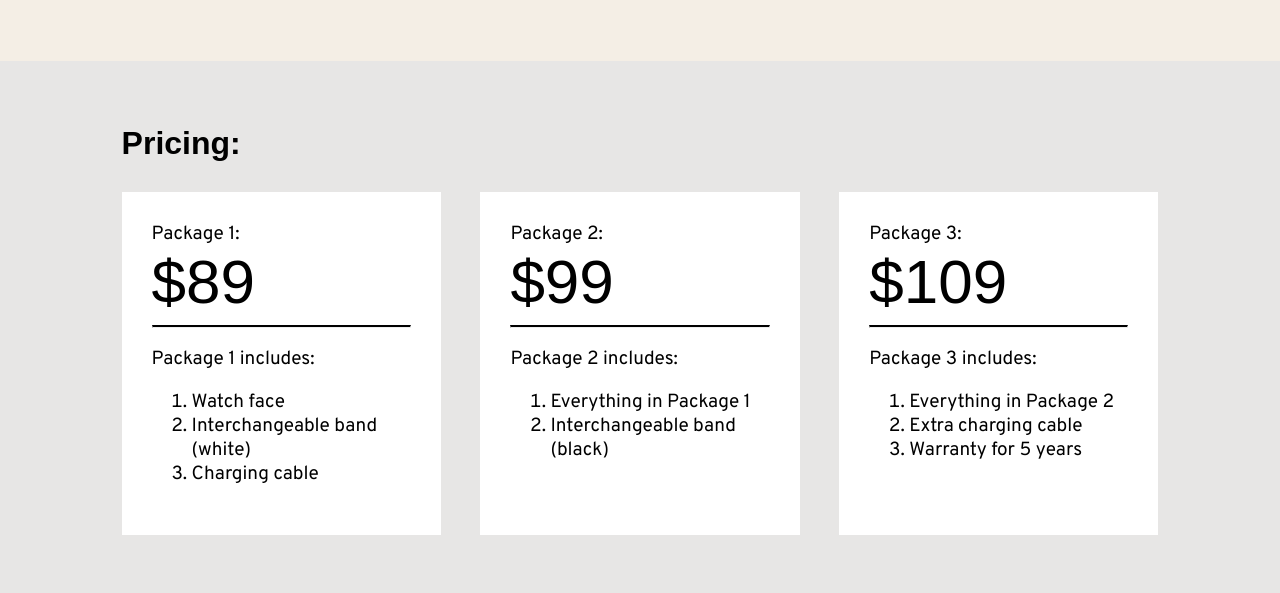
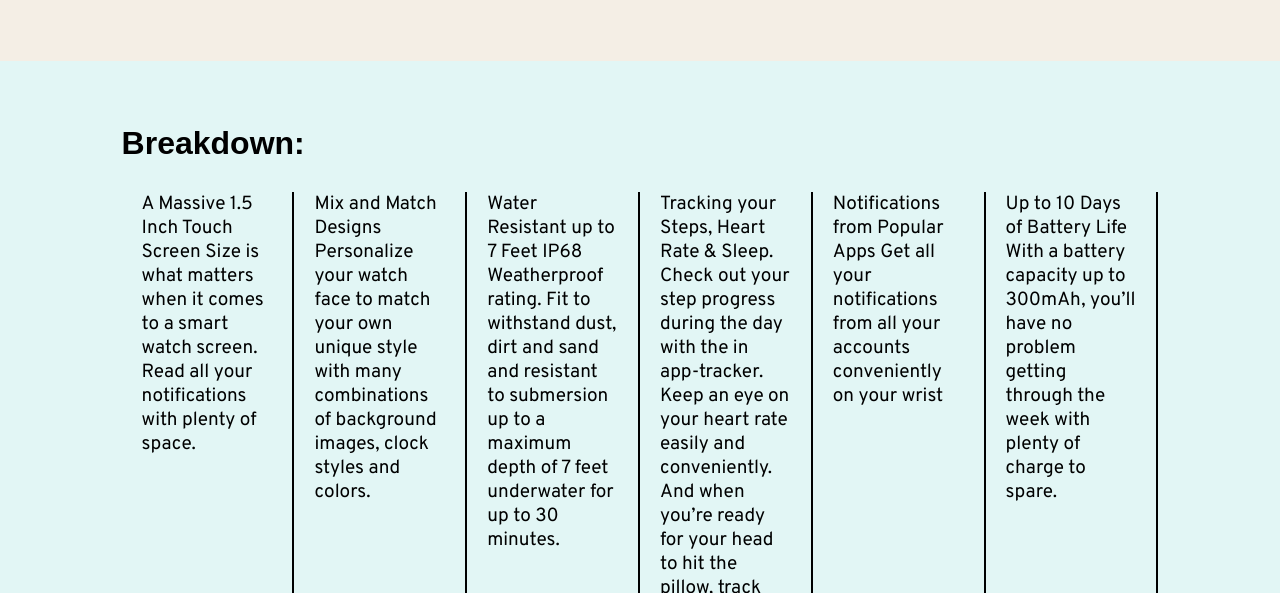
Before and after one commit to BrandonRivas/brainstation_challenege, a plain HTML site: page starter-code/index.html in a window 1280 px wide. Shown: the part 1320-1913 px from the top of the page. Drawn offline with Linux system fonts and the light colour scheme; a web font is replaced by a local one.

Commit message:
Contain code and style for Breakdown
This contains finished code for breakdown section with css

```diff
--- a/starter-code/index.html
+++ b/starter-code/index.html
@@ -21,6 +21,32 @@
       hr {
         border-top: 2px solid black;
       }
+      .breakdown {
+        padding: 0 5%;
+        background: #e2f6f5;
+        padding-top: 5%;
+        padding-bottom: 5%;
+      }
+
+      .breakdown_container {
+        padding: 0 5%;
+      }
+      .breakdown__title {
+        font-family: "Chivo", Arial, Helvetica, sans-serif;
+        font-size: 32px;
+        margin: 0 0 30px;
+      }
+
+      .breakdown__flex {
+        display: flex;
+        justify-content: space-around;
+      }
+      .breakdown__card {
+        width: 40%;
+        font-size: 19px;
+        padding: 0 20px 0;
+        border-right: 2px solid black;
+      }
     </style>
   </head>
   <body>
@@ -29,9 +55,6 @@
         <li class="nav__pages-list-item">
           <a class="nav__pages-link" href="/">HOME</a>
         </li>
-        <!-- <li class="nav__pages-list-item">
-                <a class="nav__pages-link" href="/">CONTACT</a>
-            </li> -->
       </ul>
       <a class="nav__logo" href="#">
         <img
@@ -100,6 +123,47 @@
           </div>
         </div>
       </div>
+      <div>
+        <div class="breakdown">
+          <div class="breakdown_container">
+            <h3 class="breakdown__title">Breakdown:</h3>
+            <div class="breakdown__flex">
+              <div class="breakdown__card">
+                A Massive 1.5 Inch Touch Screen Size is what matters when it
+                comes to a smart watch screen. Read all your notifications with
+                plenty of space.
+              </div>
+
+              <div class="breakdown__card">
+                Mix and Match Designs Personalize your watch face to match your
+                own unique style with many combinations of background images,
+                clock styles and colors.
+              </div>
+              <div class="breakdown__card">
+                Water Resistant up to 7 Feet IP68 Weatherproof rating. Fit to
+                withstand dust, dirt and sand and resistant to submersion up to
+                a maximum depth of 7 feet underwater for up to 30 minutes.
+              </div>
+              <div class="breakdown__card">
+                Tracking your Steps, Heart Rate & Sleep. Check out your step
+                progress during the day with the in app-tracker. Keep an eye on
+                your heart rate easily and conveniently. And when you’re ready
+                for your head to hit the pillow, track that too.
+              </div>
+              <div class="breakdown__card">
+                Notifications from Popular Apps Get all your notifications from
+                all your accounts conveniently on your wrist
+              </div>
+              <div class="breakdown__card">
+                Up to 10 Days of Battery Life With a battery capacity up to
+                300mAh, you’ll have no problem getting through the week with
+                plenty of charge to spare.
+              </div>
+            </div>
+          </div>
+        </div>
+      </div>
+
       <div id="pricing" class="pricing">
         <div class="pricing__container">
           <h3 class="pricing__title">Pricing:</h3>
@@ -109,16 +173,14 @@
                 <h4 class="pricing__card-title">Package 1:</h4>
                 <p class="pricing__card-price">$89</p>
               </div>
-              <hr>
+              <hr />
               <div class="pricing__card-bottom">
-                <p>
                 Package 1 includes:
                 <ol>
                   <li>Watch face</li>
                   <li>Interchangeable band (white)</li>
                   <li>Charging cable</li>
                 </ol>
-                </p>
               </div>
             </div>
             <div class="pricing__card">
@@ -126,15 +188,13 @@
                 <h4 class="pricing__card-title">Package 2:</h4>
                 <p class="pricing__card-price">$99</p>
               </div>
-              <hr>
+              <hr />
               <div class="pricing__card-bottom">
-                <p>
                 Package 2 includes:
                 <ol>
                   <li>Everything in Package 1</li>
                   <li>Interchangeable band (black)</li>
                 </ol>
-                </p>
               </div>
             </div>
             <div class="pricing__card">
@@ -142,16 +202,14 @@
                 <h4 class="pricing__card-title">Package 3:</h4>
                 <p class="pricing__card-price">$109</p>
               </div>
-              <hr>
+              <hr />
               <div class="pricing__card-bottom">
-                <p>
                 Package 3 includes:
                 <ol>
                   <li>Everything in Package 2</li>
                   <li>Extra charging cable</li>
                   <li>Warranty for 5 years</li>
                 </ol>
-                </p>
               </div>
             </div>
           </div>
```
Lines whose indentation alone changed are shown as unchanged.
